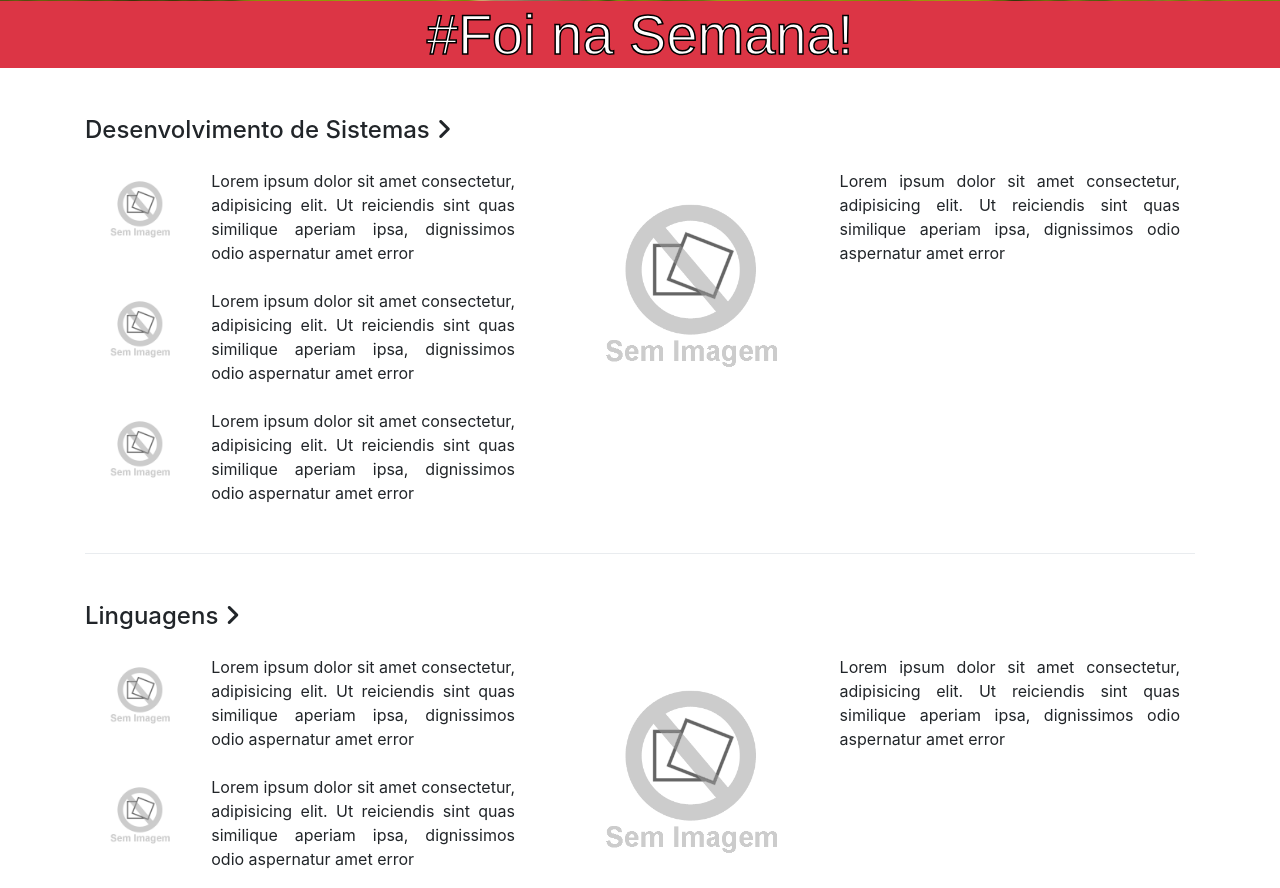
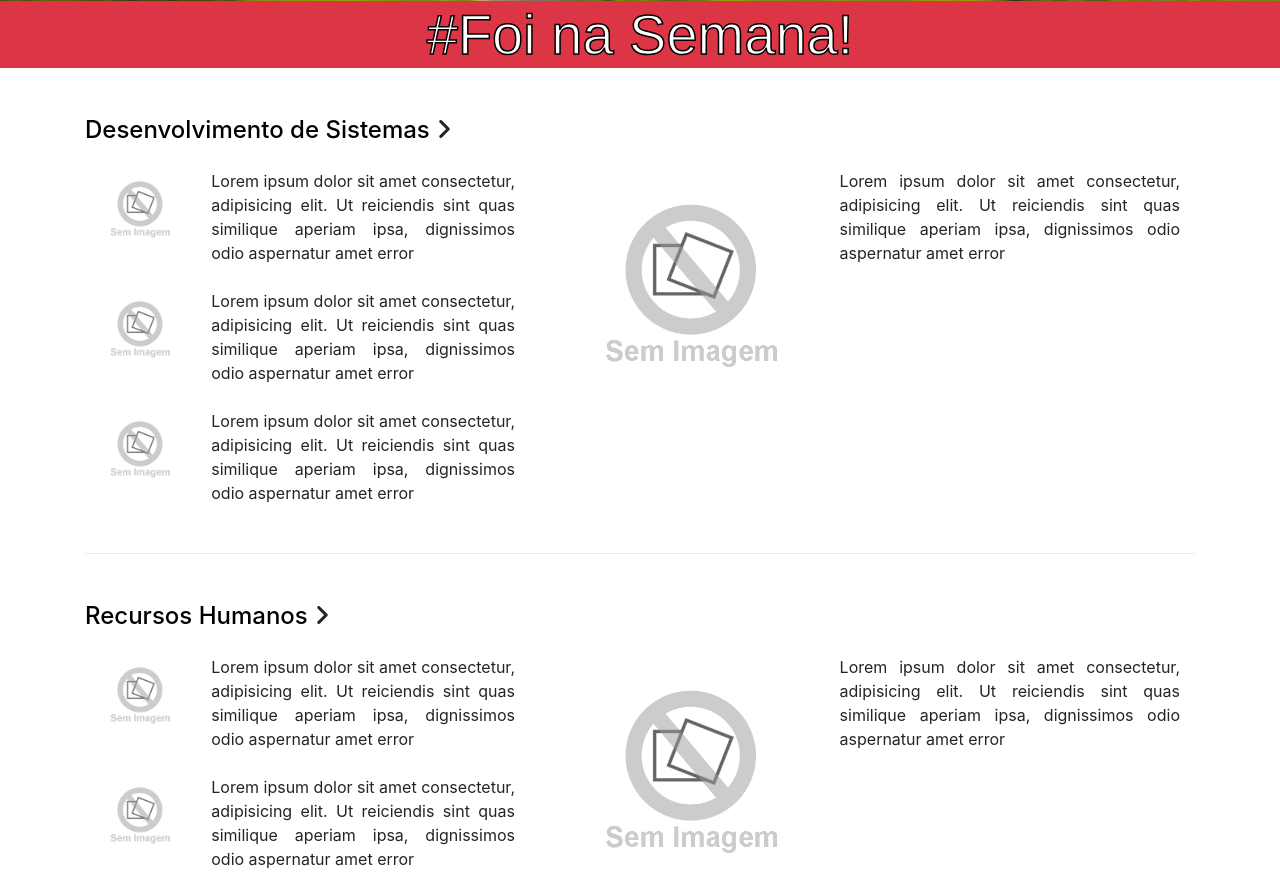
Before and after one commit to ViniCosta1/PW.SegundoBimestre, a PHP site: page / in a window 1280 px wide. Shown: the part 863-1751 px from the top of the page. Run offline with PHP 8.4, Linux system fonts and the light colour scheme; some libraries are stand-ins or nearby versions.

Commit message:
added some anchor

```diff
--- a/index.html
+++ b/index.html
@@ -37,7 +37,6 @@
                         <a class="dropdown-item" href="ds.html">Desenvolvimento de Sistemas</a>
                         <a class="dropdown-item" href="rh.html">RH</a>
                         <a class="dropdown-item" href="edificacoes.html">Edificações</a>
-                        <a class="dropdown-item" href="linguagens.html">Linguagens</a>
                         <div class="dropdown-divider"></div>
                         <a class="dropdown-item" href="index.html">Todos os Cursos</a>
                     </div>
@@ -138,7 +137,7 @@
 
     <!-- * Foi na Semana -->
     <div class="container mt-5">
-        <h4 class="mb-4">Desenvolvimento de Sistemas <i class="fa-solid fa-angle-right"></i></h4>
+        <h4 class="mb-4"><a href="ds.html" class="ancora">Desenvolvimento de Sistemas</a> <i class="fa-solid fa-angle-right"></i></h4>
         <div class="row">
             <div class="col-12 col-sm-5 col-md-5">
                 <div class="container-fluid">
@@ -189,7 +188,7 @@
 
     <div class="container">
         <div class="dropdown-divider my-5"></div>
-        <h4 class="mb-4">Linguagens <i class="fa-solid fa-angle-right"></i></h4>
+        <h4 class="mb-4"><a href="rh.html" class="ancora">Recursos Humanos</a> <i class="fa-solid fa-angle-right"></i></h4>
         <div class="row">
             <div class="col-12 col-sm-5 col-md-5">
                 <div class="container-fluid">
@@ -236,7 +235,7 @@
             </div>
         </div>
     </div>
-
+    <br><br>
     <!-- * Rodapé -->
     <div class="container-fluid text-center text-sm-left text-md-left mt-3 mb-2 pb-4 bg-dark">
         <div class="row text-white">
--- a/style.css
+++ b/style.css
@@ -21,6 +21,16 @@
     font-size: 13pt;
 }
 
+.ancora {
+    color: black;
+    background-color: transparent;
+}
+
+.ancora:hover {
+    text-decoration: none;
+    color: rgba(0, 0, 0, 0.705);
+
+}
 /*
     * Relacionado a imagens e div's
 */
```
